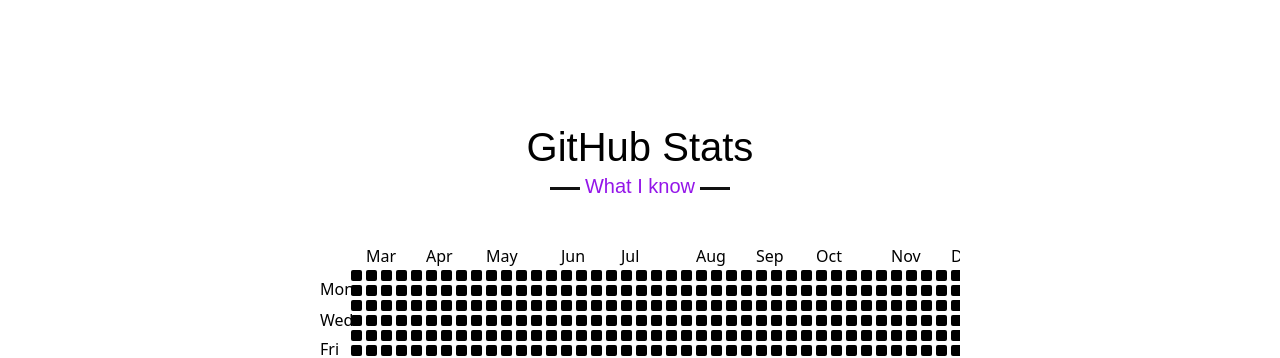
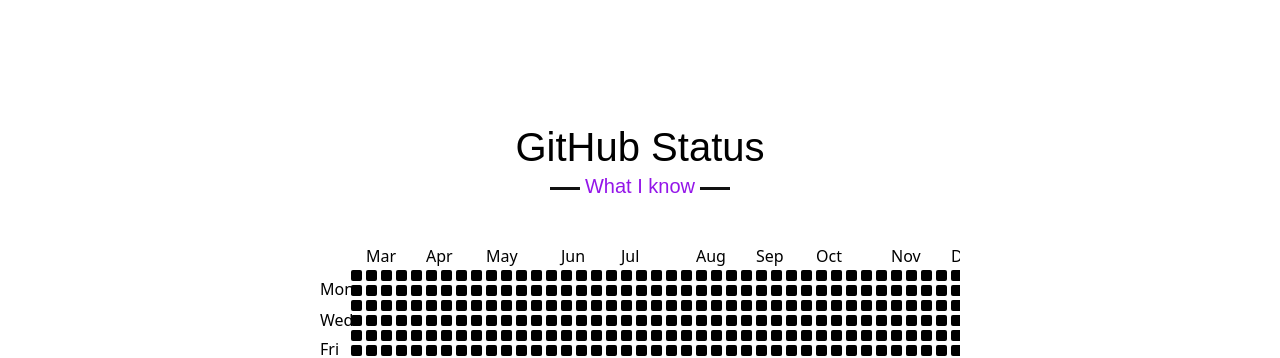
Before and after one commit to rahulbnc463/rahulbnc463.github.io, a plain HTML site: page index.html in a window 1280 px wide. Shown: the part 2227-2585 px from the top of the page. Drawn offline with nearby package versions, Linux system fonts and the light colour scheme.

Commit message:
correct some points

```diff
--- a/index.html
+++ b/index.html
@@ -107,7 +107,7 @@
     <!-- github status -->
     <section class="skills">
         <div class="git_status_main">
-            <h2 class="title">GitHub Stats</h2>
+            <h2 class="title">GitHub Status</h2>
             <div class="git_calender">
                 <div class="svg_calenger">
                     <svg width="823" height="128" class="js-calendar-graph-svg">
```
